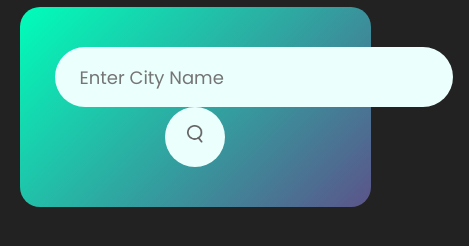
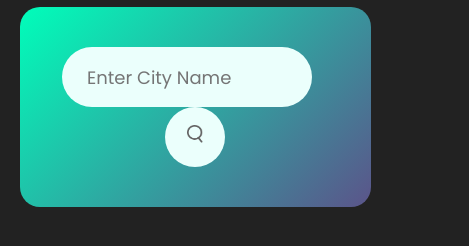
Before and after one commit to Jaydoh19/Weather-App, a plain HTML site: page index.html in a window 390 px wide. Shown: the part 148-394 px from the top of the page, 469 px wide, since content can reach past the window. Drawn offline with Linux system fonts and the light colour scheme.

Commit message:
changed styles.css for iphone XR

```diff
--- a/styles/styles.css
+++ b/styles/styles.css
@@ -166,3 +166,18 @@ body{
 
 
 }
+
+
+@media(max-width: 415px){
+
+  .card {
+    padding: 40px 15px;
+  }
+
+  .search input{
+    width: 250px;
+  }
+
+
+
+}
```
